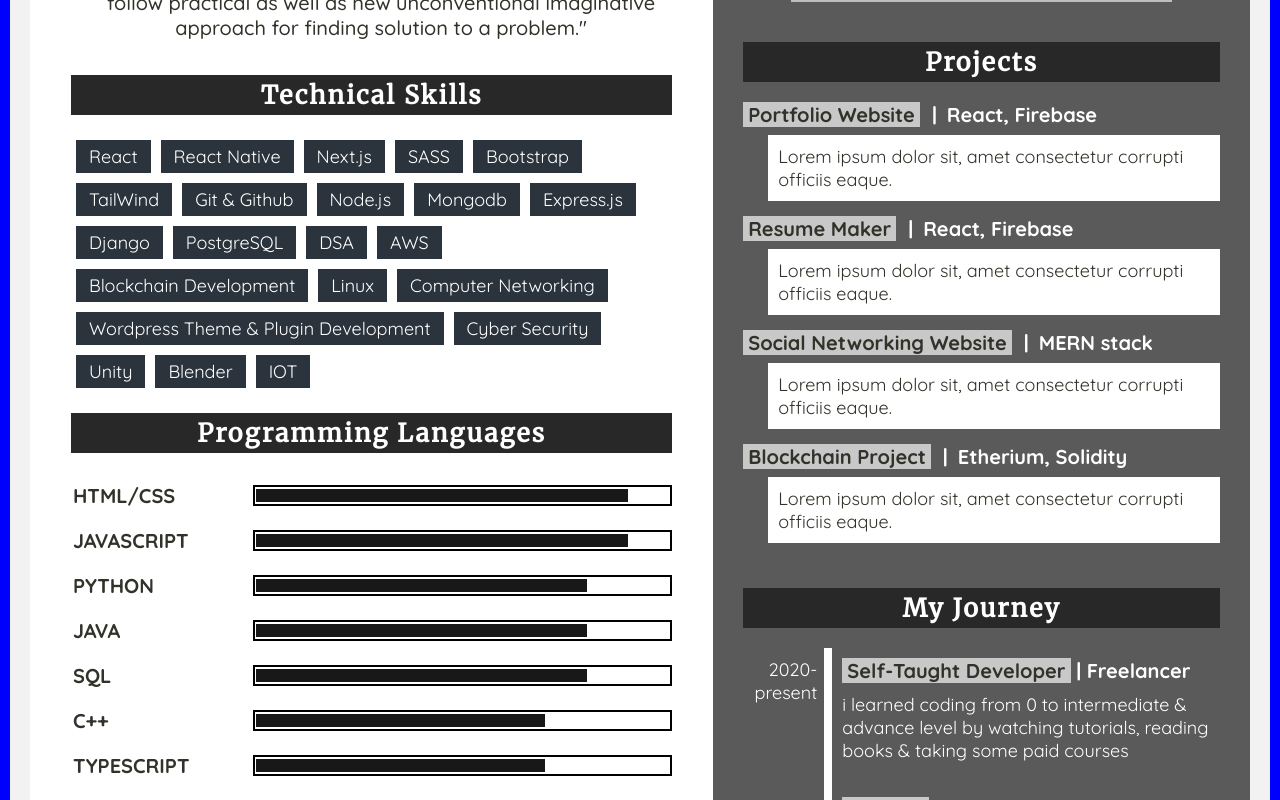
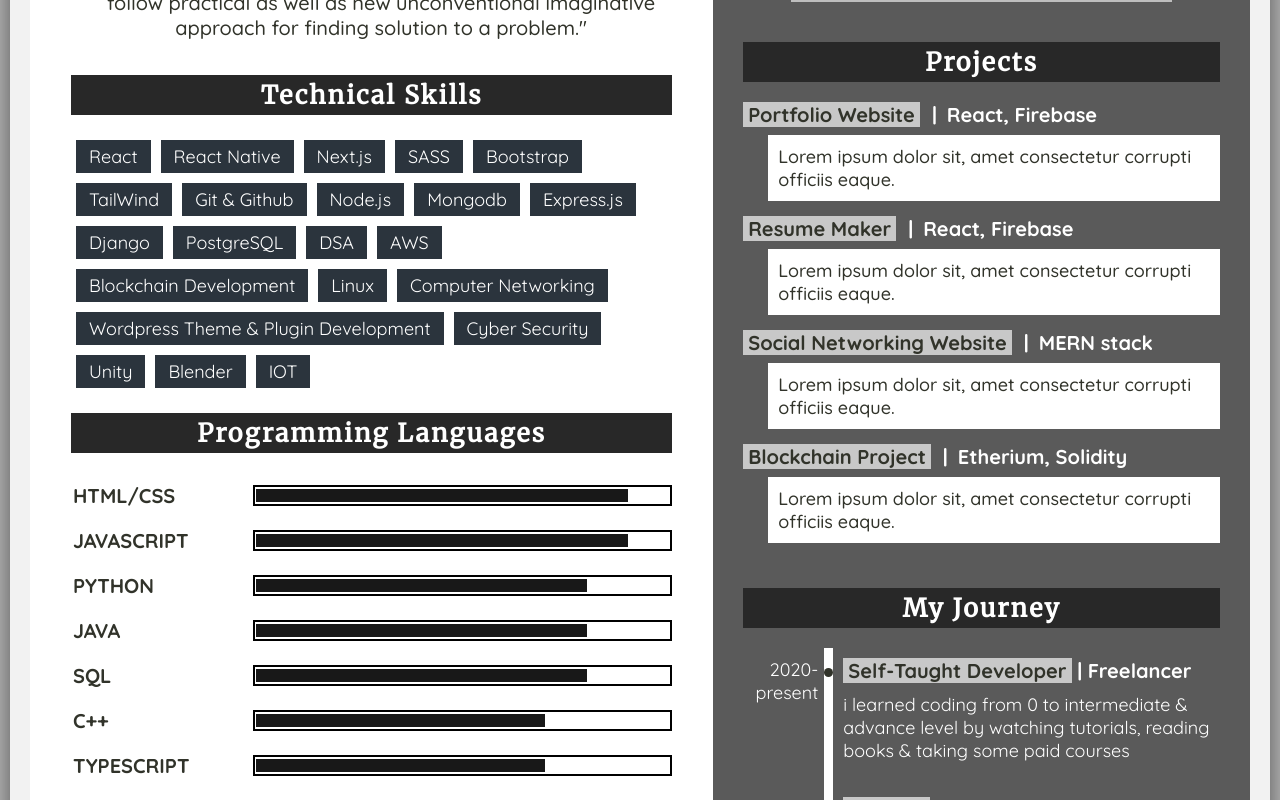
Before and after one commit to harijoshi12/my-portfolio, a React (Create React App) app: page /my-resume in a window 1280 px wide. Shown: the part 500-1300 px from the top of the page. Built offline with nearby package versions, Linux system fonts and the light colour scheme.

Commit message:
my journey sec

```diff
--- a/src/pages/myResume/MyResumePage.module.css
+++ b/src/pages/myResume/MyResumePage.module.css
@@ -1,7 +1,6 @@
 #myResumePage .secWrapper {
   max-width: 1400px;
   width: 100%;
-  background-color: blue;
   padding: 30px 0;
 }
 
@@ -27,7 +26,7 @@
 }
 
 #myResumePage {
-  background-color: #989696;
+  background-color: #bebebe;
   overflow: hidden;
   display: -webkit-box;
   display: -ms-flexbox;
@@ -51,6 +50,8 @@
           justify-content: center;
   padding: 20px;
   background-color: #f2f2f2;
+  -webkit-box-shadow: 0px 0px 25px 4px #646464;
+          box-shadow: 0px 0px 25px 4px #646464;
   width: 1260px;
   height: 1782px;
 }
@@ -344,6 +345,7 @@
   color: #31332a;
   background-color: white;
   font-size: 18px;
+  font-weight: 500;
   padding: 10px;
   margin-left: 25px;
 }
@@ -364,7 +366,7 @@
 #myResumePage .myResume .right .myJourney .myJourneyItem {
   position: relative;
   width: 83%;
-  border-left: 8px solid white;
+  border-left: 9px solid white;
   color: white;
   padding: 10px;
   padding-bottom: 25px;
@@ -383,9 +385,23 @@
   font-size: 20px;
   font-weight: 700;
   margin-bottom: 10px;
+  position: relative;
 }
 
 #myResumePage .myResume .right .myJourney .myJourneyItem .title span:first-child {
+  position: absolute;
+  display: -webkit-inline-box;
+  display: -ms-inline-flexbox;
+  display: inline-flex;
+  height: 9px;
+  width: 9px;
+  border-radius: 50%;
+  left: -19px;
+  top: 10px;
+  background-color: #31332a;
+}
+
+#myResumePage .myResume .right .myJourney .myJourneyItem .title span:nth-child(2) {
   color: #31332a;
   padding: 0 5px;
   background-color: #c8c8c8;
--- a/src/pages/myResume/components.js
+++ b/src/pages/myResume/components.js
@@ -68,7 +68,7 @@ export function MyJourneyItem(props) {
     return (
         <div className={styles.myJourneyItem}>
             <span className={styles.time}>{time}</span>
-            <h1 className={styles.title}><span>{jobTitle}</span>   | <span>{companyName}</span></h1>
+            <h1 className={styles.title}><span></span><span>{jobTitle}</span>   | <span>{companyName}</span></h1>
             <p className={styles.desc}>{desc}</p>
         </div>
     )
```
Also changed, not shown: src/pages/myResume/MyResumePage.module.scss (+16 -3 lines), 1 other file (tests, documents, lock files or other folders).
